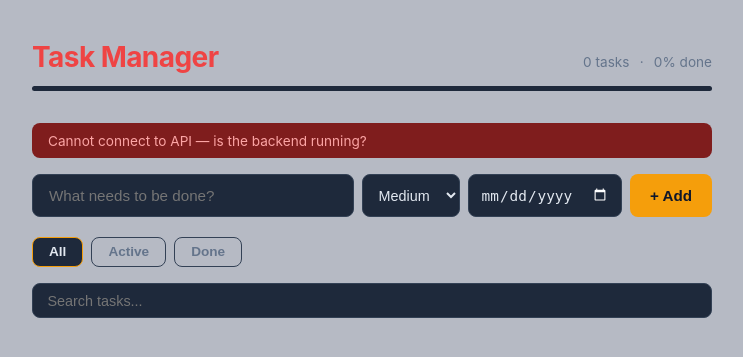
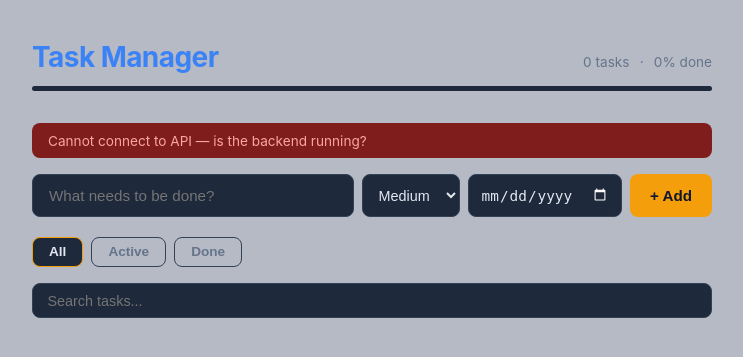
Before and after one commit to Aravindsvec/task_manager, a Python web app: template frontend/templates/index.html in a window 1280 px wide. Shown: the top 357 px of the page, without its empty margins (268-1011 px from the left). Run offline with Jinja, Linux system fonts and the light colour scheme; the template is opened without the code that fills it, so the values that code supplies are empty.

Commit message:
Change h1 color from red to blue
Co-Authored-By: Claude Sonnet 4.6 <noreply@anthropic.com>

```diff
--- a/frontend/static/style.css
+++ b/frontend/static/style.css
@@ -23,7 +23,7 @@ body {
 h1 {
   font-size: 1.75rem;
   font-weight: 700;
-  color: #ef4444;
+  color: #3b82f6;
   letter-spacing: -0.02em;
 }
 
```
